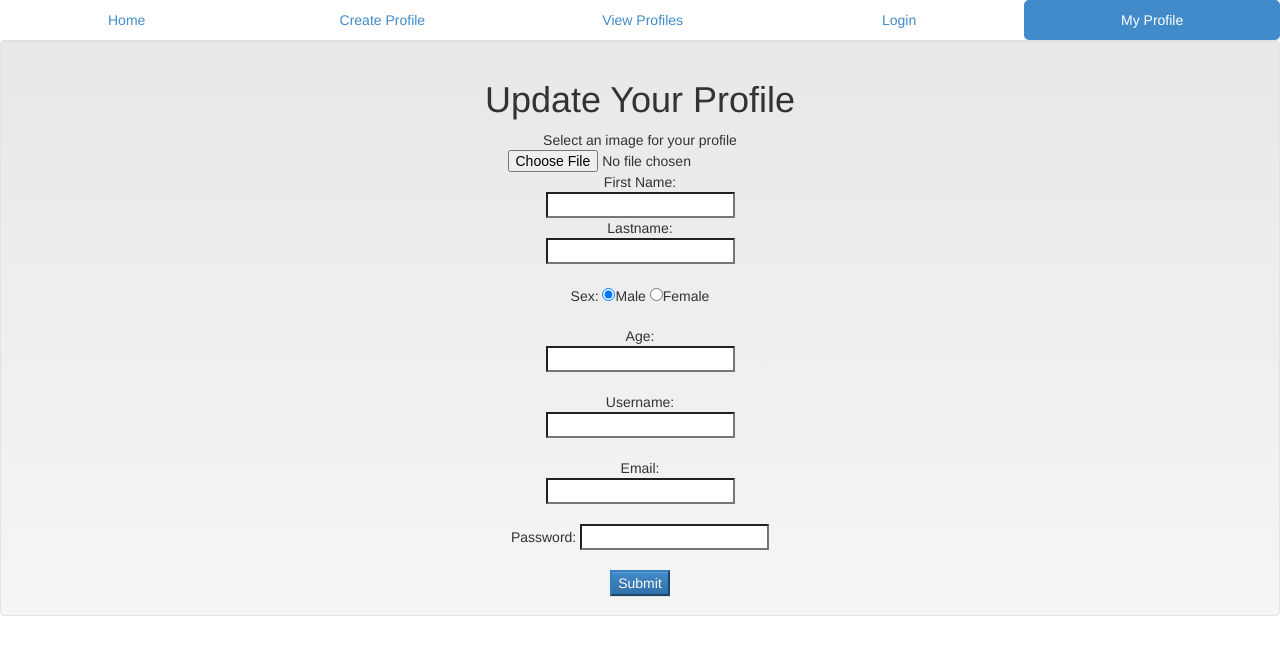
After one commit to sanjaeuchiha/project1, a Flask app: page /profile/update in a window 1280 px wide. The commit adds this page. Shown: the top 655 px of the page. Run offline with Flask 2, Linux system fonts and the light colour scheme.

Commit message:
update profile now works along with login,signup,profile,profiles, games,games/int

```diff
--- /dev/null
+++ b/app/currentuser.py
@@ -0,0 +1,9 @@
+userid = 0
+userimage = " "
+firstname = " "
+lastname = " "
+age = 0
+sex = " "
+username = ""
+email =" "
+password = " "
--- /dev/null
+++ b/app/templates/editprofile.html
@@ -0,0 +1,60 @@
+<!doctype html>
+
+<html>
+  <head>
+    <link rel="stylesheet" href="/static/css/profile.css"/>
+     <link rel="stylesheet" href="/static/css/bootstrap-theme.css"/>
+    <link rel="stylesheet" href="/static/css/bootstrap-theme.min.css"/>
+    <link rel="stylesheet" href="/static/css/bootstrap.css"/>
+    <title>Project 1</title>
+  </head>
+
+  <body>
+     <ul class = "nav nav-pills nav-justified">
+    <li role="presentation" ><a href="http://info-3180-lab-1-189038.use1.nitrousbox.com:8080/games">Home</a></li>
+    <li><a href="http://info-3180-lab-1-189038.use1.nitrousbox.com:8080/signup">Create Profile</a></li>
+    <li><a href="http://info-3180-lab-1-189038.use1.nitrousbox.com:8080/profiles">View Profiles</a></li>
+    <li><a href="http://info-3180-lab-1-189038.use1.nitrousbox.com:8080/login">Login</a></li>
+    <li class="active"><a href="http://info-3180-lab-1-189038.use1.nitrousbox.com:8080/profile">My Profile</a></li>
+  </ul>
+
+
+
+  <form align="center" method="post" class="well"  enctype="multipart/form-data" action="{{url_for('updateprofile')}}">
+    <h1>Update Your Profile</h1>
+     Select an image for your profile
+    <br>
+    <input align="center" type="file" name ='image' required>
+    <br>
+    First Name:
+    <br>
+    <input  type="text" name="firstname" required>
+    <br>
+    Lastname:
+    <br>
+     <input type="text" name="lastname" required>
+    <br><br>
+    Sex:
+    <input type="radio" name="sex" value="male" checked>Male   <input type="radio" name="sex" value="female" required>Female
+    <br><br>
+    Age:
+    <br>
+    <input type="number" name ="age" required>
+    <br><br>
+    Username:
+    <br>
+    <input type="text" name = "username" required>
+    <br><br>
+    Email:
+    <br>
+    <input type = "email" name="email" required>
+    <br><br>
+    Password:
+    <input type = "password" name = "password" required>
+    <br><br>
+    <input class ="btn-primary" type="submit">
+    </form>
+  </body>
+
+
+</html>
--- a/app/templates/profile.html
+++ b/app/templates/profile.html
@@ -17,7 +17,8 @@
     <li><a href="http://info-3180-lab-1-189038.use1.nitrousbox.com:8080/login">Login</a></li>
     <li class="active"><a href="http://info-3180-lab-1-189038.use1.nitrousbox.com:8080/profile">My Profile</a></li>
   </ul>
-    <img src ="{{ppic}}"/>
+
+      <img src={{ppic}}>
     <ul>
       <li>Today is: {{time}}</li>
       <li>{{fname}} {{lname}}</li>
@@ -28,6 +29,8 @@
       <li> Sex:{{sex}} </li>
       <li>Highest Score: Over 9000</li>
     </ul>
+
+
   </body>
 
 
--- a/app/views.py
+++ b/app/views.py
@@ -85,7 +85,36 @@ def logout():
 @app.route('/profile')
 def profile():
   entry = db.session.query(User).filter(User.username==currentuser.username).one()
+  entry.image = entry.image.replace("./app/","")
   return render_template("profile.html", uid = entry.id, ppic = entry.image ,fname = entry.firstname, lname = entry.lastname, uname         = entry.username, email = entry.email , uage = entry.age, sex = entry.sex )
+
+@app.route('/profile/update', methods =['GET', 'POST'])
+def updateprofile():
+  if request.method == "POST":
+    filefolder ='./app/static/img'
+    image = request.files['image']
+    imagename = image.filename
+    image.save(os.path.join(filefolder,imagename))
+    entry = db.session.query(User).filter(User.username==currentuser.username).one()
+    entry.image = (os.path.join(filefolder,imagename))
+    entry.firstname = request.form['firstname']
+    entry.lastname = request.form['lastname']
+    entry.sex = request.form['sex']
+    entry.age = request.form['age']
+    entry.username = request.form['username']
+    entry.email = request.form['email']
+    entry.password = request.form['password']
+    db.session.commit()
+    currentuser.userid = entry.id
+    currentuser.image = entry.image
+    currentuser.firstname = entry.firstname
+    currentuser.lastname = entry.lastname
+    currentuser.sex = entry.sex
+    currentuser.age = entry.age
+    currentuser.username = entry.username
+    currentuser.email = entry.email
+    currentuser.password = entry.password
+  return render_template("editprofile.html")
 
 @app.route('/person')
 def person():
```
Also changed, not shown: app/static/img/vlcsnap-2015-04-03-17h43m38s194.png (added), app/static/img/vlcsnap-2015-04-03-17h45m32s55.png (added).
